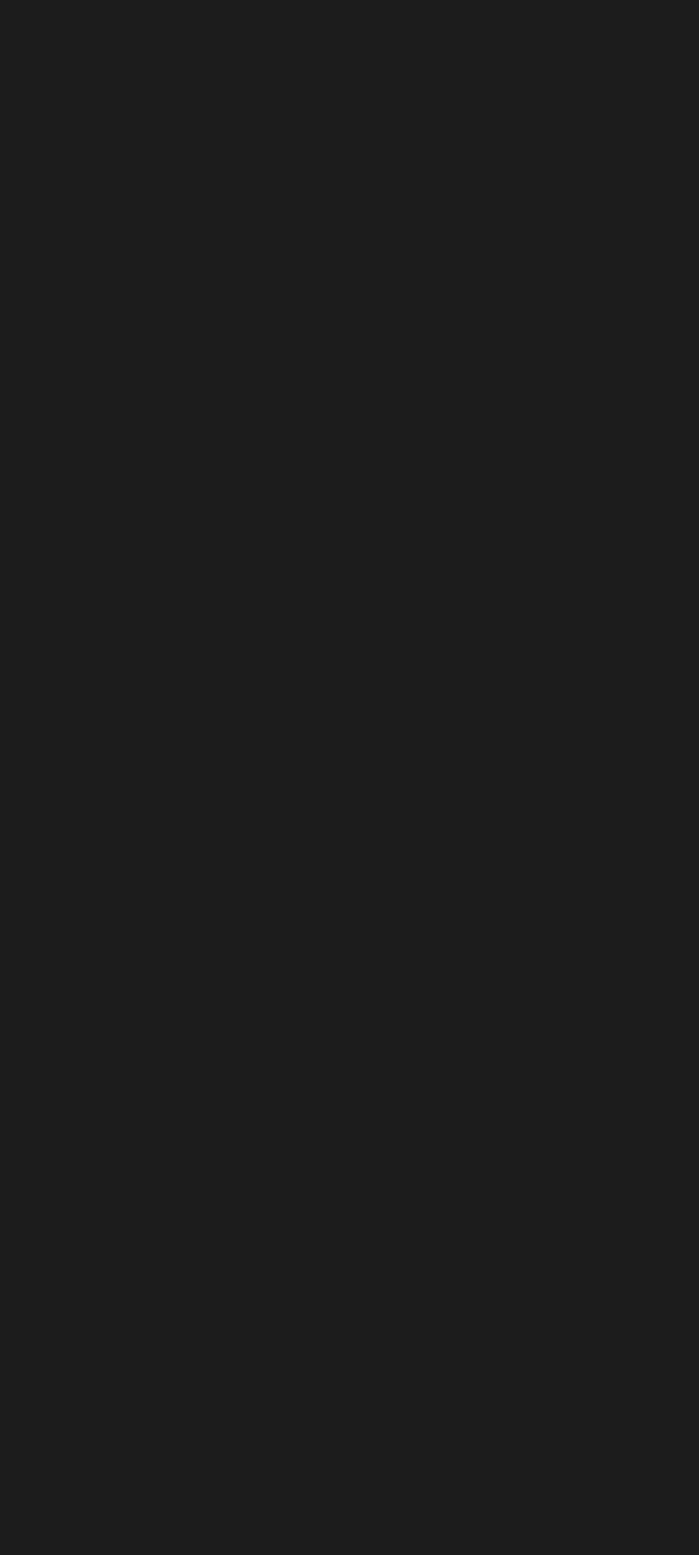
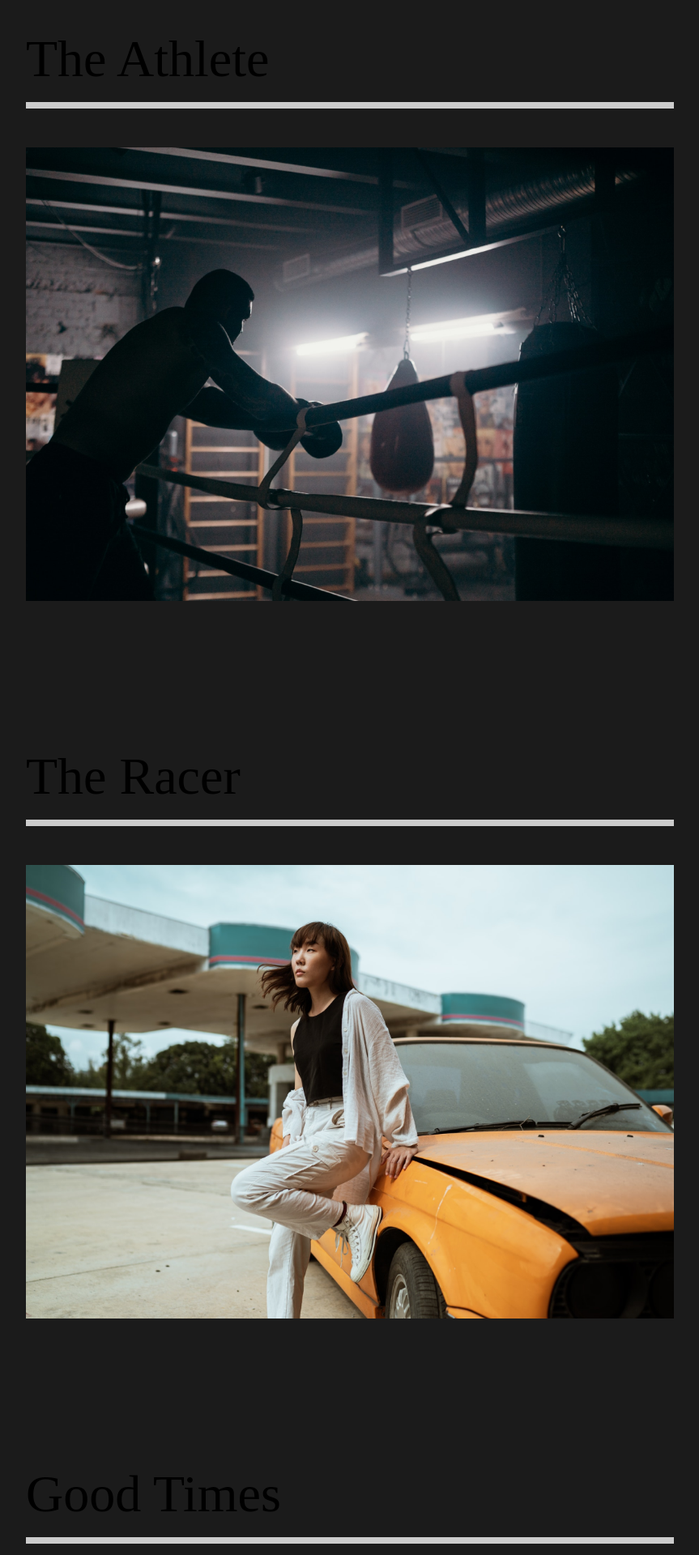
Before and after one commit to edwinvelaz/capture-portfolio, a React (Create React App) app: page /work in a window 1280 px wide. Shown: the part 140-2060 px from the top of the page at 81% size, without its empty margins (208-1071 px from the left). Before the commit the page ends 800 px from the top, so only its background shows below. Built offline with nearby package versions, Linux system fonts and the light colour scheme.

Commit message:
Our Work boilerplate

```diff
--- a/src/pages/OurWork.js
+++ b/src/pages/OurWork.js
@@ -1,11 +1,60 @@
 import React from 'react';
+import styled from 'styled-components';
+import { Link } from 'react-router-dom';
+//Images
+import athlete from '../img/athlete-small.png';
+import theracer from '../img/theracer-small.png';
+import goodtimes from '../img/goodtimes-small.png';
 
 const OurWork = () => {
     return (
-        <div>
-            <h1>Our Work</h1>
-        </div>
+        <StyledWork>
+            <StyledMovie>
+                <h2>The Athlete</h2>
+                <div className="line"></div>
+                <Link>
+                    <img src={athlete} alt="athlete"/>
+                </Link>
+            </StyledMovie>
+            <StyledMovie>
+                <h2>The Racer</h2>
+                <div className="line"></div>
+                <Link>
+                    <img src={theracer} alt="Racer"/>
+                </Link>
+            </StyledMovie>
+            <StyledMovie>
+                <h2>Good Times</h2>
+                <div className="line"></div>
+                <Link>
+                    <img src={goodtimes} alt="GoodTimes"/>
+                </Link>
+            </StyledMovie>
+        </StyledWork>
     )
 }
 
+const StyledWork = styled.div`
+    min-height: 10vh;
+    overflow: hidden;
+    padding: 5rem 15rem;
+    h2{
+        padding: 1rem 0rem;
+    }
+`
+
+const StyledMovie = styled.div`
+    padding-bottom: 10rem;
+    .line{
+        height: 0.5rem;
+        background: #cccccc;
+        margin-bottom: 3rem;
+    }
+    img {
+        width: 100%;
+        height: 70vh;
+        object-fit: cover;
+    }
+`
+
 export default OurWork;
```
